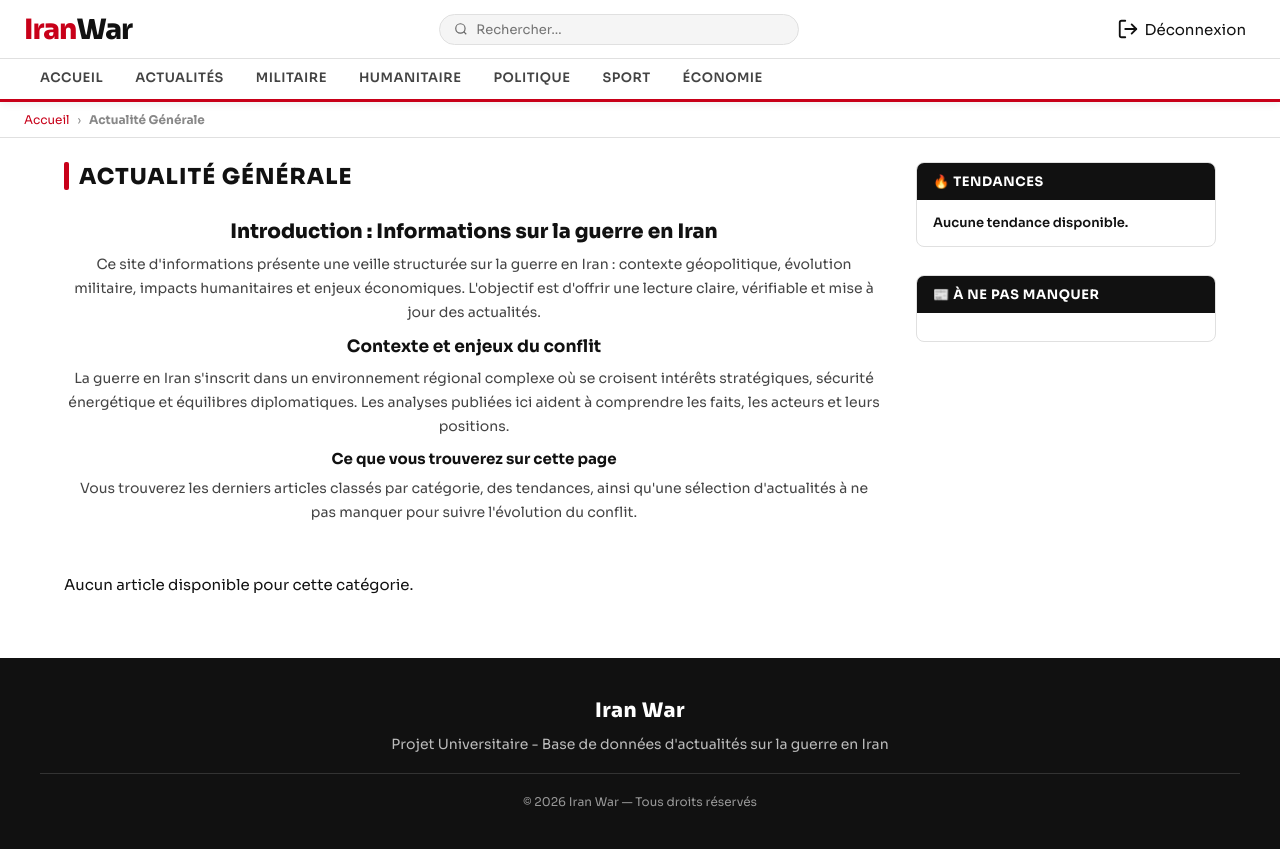
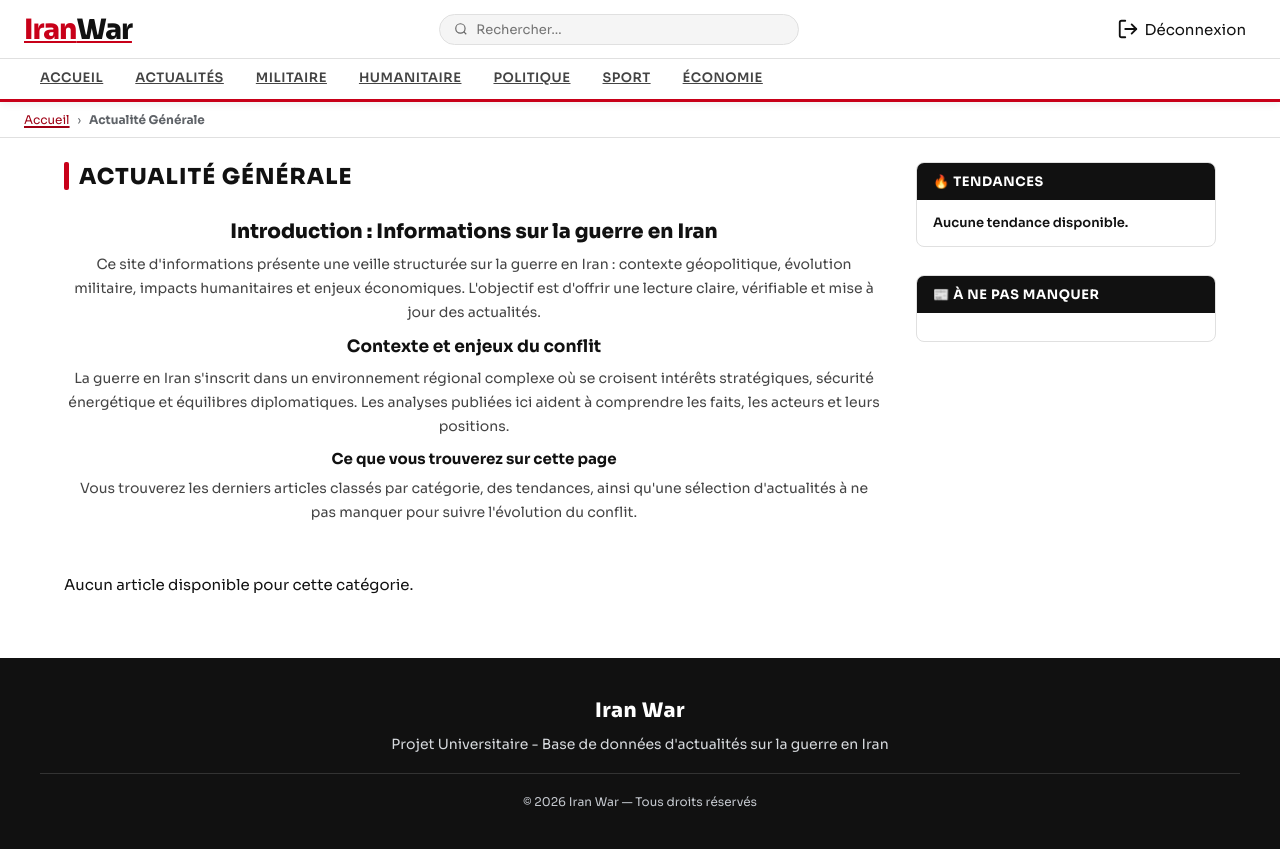
Before and after one commit to Tendriniavvo/SEO-Practise, a PHP site: page / in a window 1280 px wide. Run offline with PHP 8.4, Linux system fonts and the light colour scheme; data comes from the database, SQL or seed files in the repository; data that the repository does not hold is empty.

Commit message:
accessiblite fixed

```diff
--- a/www/front/assets/css/style.css
+++ b/www/front/assets/css/style.css
@@ -18,8 +18,34 @@
       font-size: 15px;
     }
 
-    a { text-decoration: none; color: inherit; }
+    .sr-only {
+      position: absolute;
+      width: 1px;
+      height: 1px;
+      padding: 0;
+      margin: -1px;
+      overflow: hidden;
+      clip: rect(0, 0, 0, 0);
+      white-space: nowrap;
+      border: 0;
+    }
+
+    a { color: inherit; }
     a:hover { color: var(--red); }
+
+    a:focus-visible,
+    button:focus-visible,
+    input:focus-visible {
+      outline: 3px solid #0a66c2;
+      outline-offset: 2px;
+      border-radius: 4px;
+    }
+
+    a[href]:not(.logo):not(.logout-link):not(.hero-article):not(.article-item):not(.pagination-btn):not(nav ul li a):not(.social-btn):not(.btn-abonne):not([style*="display:flex"]):not([style*="display: flex"]):not([style*="display:inline-flex"]):not([style*="display: inline-flex"]) {
+      text-decoration: underline;
+      text-decoration-thickness: 1.5px;
+      text-underline-offset: 2px;
+    }
 
     /* ─── HEADER ─── */
     header {
@@ -117,10 +143,15 @@
     .breadcrumb {
       padding: 10px 24px;
       font-size: 12px;
-      color: #888;
+      color: #5f6368;
       border-bottom: 1px solid var(--border);
     }
-    .breadcrumb a { color: var(--red); }
+    .breadcrumb a {
+      color: #9f0014;
+      text-decoration: underline;
+      text-decoration-thickness: 1.5px;
+      text-underline-offset: 2px;
+    }
     .breadcrumb span { margin: 0 5px; }
 
     /* ─── LAYOUT ─── */
@@ -222,8 +253,8 @@
       font-family: 'Lora', serif;
     }
     .hero-content p { font-size: 14px; color: var(--mid); line-height: 1.6; }
-    .meta { font-size: 11px; color: #707070; display: flex; gap: 10px; align-items: center; }
-    .meta .sep { color: #ccc; }
+    .meta { font-size: 11px; color: #50555a; display: flex; gap: 10px; align-items: center; }
+    .meta .sep { color: #7a7f86; }
 
     /* ─── ARTICLE LIST ─── */
     .articles-grid {
@@ -306,12 +337,12 @@
       font-weight: 600;
       cursor: pointer;
     }
-    .trending-list li:hover { color: var(--red); }
+    .trending-list li:hover { color: #9f0014; }
     .trend-num {
       font-size: 20px;
       font-weight: 800;
-      color: var(--red);
-      opacity: .25;
+      color: #9f0014;
+      opacity: .55;
       line-height: 1;
       flex-shrink: 0;
       width: 20px;
@@ -365,7 +396,7 @@
     /* ─── FOOTER ─── */
     .main-footer {
       background: var(--dark);
-      color: #aaa;
+      color: #d0d4d8;
       padding: 40px 24px;
       margin-top: 40px;
       text-align: center;
@@ -379,7 +410,7 @@
     }
     .footer-tagline {
       font-size: 14px;
-      color: #bbb;
+      color: #d6d9dd;
       max-width: 600px;
       margin: 0 auto 20px;
     }
@@ -389,19 +420,7 @@
       border-top: 1px solid #333;
       padding-top: 20px;
       font-size: 12px;
-      color: #999;
-    }
-
-    .sr-only {
-      position: absolute;
-      width: 1px;
-      height: 1px;
-      padding: 0;
-      margin: -1px;
-      overflow: hidden;
-      clip: rect(0, 0, 0, 0);
-      white-space: nowrap;
-      border-width: 0;
+      color: #c6cad0;
     }
 
     /* ─── RESPONSIVE ─── */
@@ -436,4 +455,3 @@
       animation: pulse 1.5s infinite;
     }
     @keyframes pulse { 0%,100%{opacity:1} 50%{opacity:.6} }
-  </style>
--- a/www/front/pages/components/header.php
+++ b/www/front/pages/components/header.php
@@ -27,7 +27,11 @@
 
   <link rel="preconnect" href="https://fonts.googleapis.com">
   <link rel="preconnect" href="https://fonts.gstatic.com" crossorigin>
-  <link href="https://fonts.googleapis.com/css2?family=Sora:wght@400;600;700;800&family=Lora:ital,wght@0,400;0,600;1,400&display=swap" rel="stylesheet"/>
+  <link rel="preload" as="style" href="https://fonts.googleapis.com/css2?family=Sora:wght@400;600;700;800&family=Lora:ital,wght@0,400;0,600;1,400&display=swap">
+  <link rel="stylesheet" href="https://fonts.googleapis.com/css2?family=Sora:wght@400;600;700;800&family=Lora:ital,wght@0,400;0,600;1,400&display=swap" media="print" onload="this.media='all'"/>
+  <noscript>
+    <link rel="stylesheet" href="https://fonts.googleapis.com/css2?family=Sora:wght@400;600;700;800&family=Lora:ital,wght@0,400;0,600;1,400&display=swap"/>
+  </noscript>
   <link rel="stylesheet" href="/front/assets/css/style.css">
 </head>
 <body>
@@ -42,7 +46,7 @@
       <input type="text" id="search-input" name="q" placeholder="Rechercher…" aria-label="Rechercher sur le site" />
     </form>
     <div class="header-actions">
-      <a href="/admin/logout.php" title="Déconnexion" aria-label="Se déconnecter" style="color: var(--dark); display: inline-flex; align-items: center; gap: 6px; padding: 8px 10px; border-radius: 8px; transition: background 0.2s; text-decoration: none;">
+      <a href="/admin/logout.php" class="logout-link" title="Déconnexion" aria-label="Se déconnecter" style="color: var(--dark); display: inline-flex; align-items: center; gap: 6px; padding: 8px 10px; border-radius: 8px; transition: background 0.2s; text-decoration: none;">
         <svg xmlns="http://www.w3.org/2000/svg" width="22" height="22" viewBox="0 0 24 24" fill="none" stroke="currentColor" stroke-width="2" stroke-linecap="round" stroke-linejoin="round">
           <path d="M9 21H5a2 2 0 0 1-2-2V5a2 2 0 0 1 2-2h4"></path>
           <polyline points="16 17 21 12 16 7"></polyline>
--- a/www/front/pages/pages/actu_generale.php
+++ b/www/front/pages/pages/actu_generale.php
@@ -93,6 +93,8 @@ function paginationUrl($p, $slug) {
                     alt="<?= htmlspecialchars($hero['alt_text'] ?? $hero['titre']) ?>"
                     width="600"
                     height="260"
+                    decoding="async"
+                    fetchpriority="high"
                     loading="eager"
                 />
             <?php else: ?>
@@ -127,6 +129,7 @@ function paginationUrl($p, $slug) {
                         alt="<?= htmlspecialchars($art['alt_text'] ?? $art['titre']) ?>"
                         width="120"
                         height="80"
+                        decoding="async"
                         loading="lazy"
                     />
                 <?php else: ?>
@@ -235,7 +238,10 @@ function paginationUrl($p, $slug) {
                                 <img
                                     src="<?= htmlspecialchars(frontImageUrl($item['image_url'])) ?>"
                                     alt="<?= htmlspecialchars($item['alt_text'] ?? $item['titre']) ?>"
+                                    width="60"
+                                    height="45"
                                     style="width:60px;height:45px;border-radius:4px;flex-shrink:0;object-fit:cover"
+                                    decoding="async"
                                     loading="lazy"
                                 />
                             <?php else: ?>
--- a/www/front/pages/pages/article.php
+++ b/www/front/pages/pages/article.php
@@ -95,6 +95,9 @@ $aNePasManquer = getANePasManquer($pdo, $article['id_article'], 3);
                         alt="<?= htmlspecialchars($article['alt_text'] ?? $article['titre']) ?>"
                         width="800"
                         height="450"
+                        decoding="async"
+                        fetchpriority="high"
+                        loading="eager"
                         style="width: 100%; max-height: 500px; object-fit: cover; border-radius: 8px;"
                     />
                 </figure>
@@ -186,7 +189,7 @@ $aNePasManquer = getANePasManquer($pdo, $article['id_article'], 3);
                         <?php foreach ($aNePasManquer as $idx => $item): ?>
                         <a href="/front/article/<?= urlencode($item['article_slug']) ?>" style="display:flex;gap:10px;align-items:center" aria-label="Lire l'article : <?= htmlspecialchars($item['titre']) ?>">
                             <?php if (!empty($item['image_url'])): ?>
-                                <img src="<?= htmlspecialchars(frontImageUrl($item['image_url'])) ?>" alt="<?= htmlspecialchars($item['alt_text'] ?? $item['titre']) ?>" style="width:60px;height:45px;border-radius:4px;flex-shrink:0;object-fit:cover" loading="lazy"/>
+                                <img src="<?= htmlspecialchars(frontImageUrl($item['image_url'])) ?>" alt="<?= htmlspecialchars($item['alt_text'] ?? $item['titre']) ?>" width="60" height="45" style="width:60px;height:45px;border-radius:4px;flex-shrink:0;object-fit:cover" decoding="async" loading="lazy"/>
                             <?php else: ?>
                                 <div style="width:60px;height:45px;border-radius:4px;flex-shrink:0" class="img-ph img-ph-<?= ($idx % 8) + 1 ?>"></div>
                             <?php endif; ?>
```
Also changed, not shown: www/.htaccess, www/front/.htaccess, 1 other file.
